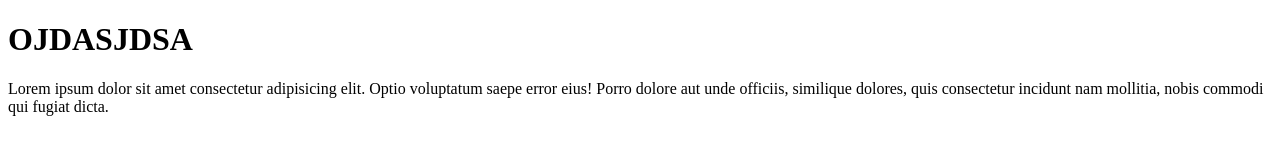
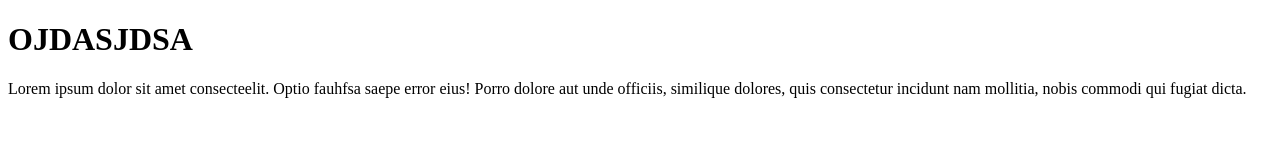
Before and after one commit to victorsanchezr/pruebagit, a plain HTML site: page index.html in a window 1280 px wide. Drawn offline with Linux system fonts and the light colour scheme.

Commit message:
modificacion4

```diff
--- a/index.html
+++ b/index.html
@@ -7,6 +7,6 @@
 </head>
 <body>
     <h1>OJDASJDSA</h1>
-    <p>Lorem ipsum dolor sit amet consectetur adipisicing elit. Optio voluptatum saepe error eius! Porro dolore aut unde officiis, similique dolores, quis consectetur incidunt nam mollitia, nobis commodi qui fugiat dicta.</p>
+    <p>Lorem ipsum dolor sit amet consecteelit. Optio fauhfsa saepe error eius! Porro dolore aut unde officiis, similique dolores, quis consectetur incidunt nam mollitia, nobis commodi qui fugiat dicta.</p>
 </body>
 </html>
```
